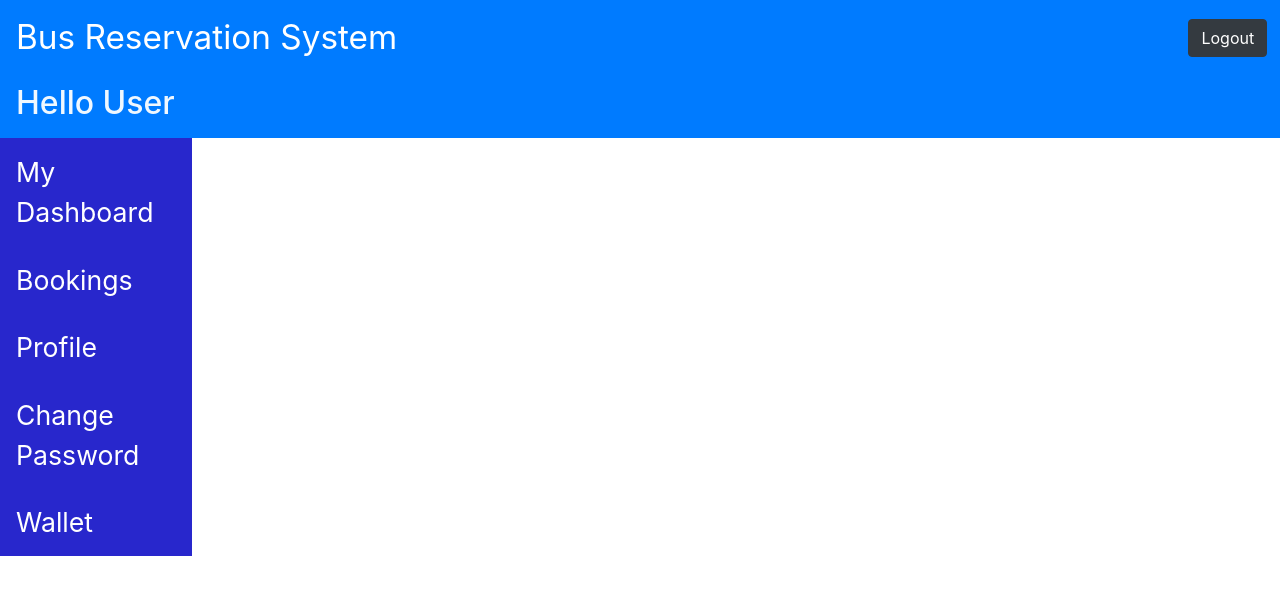
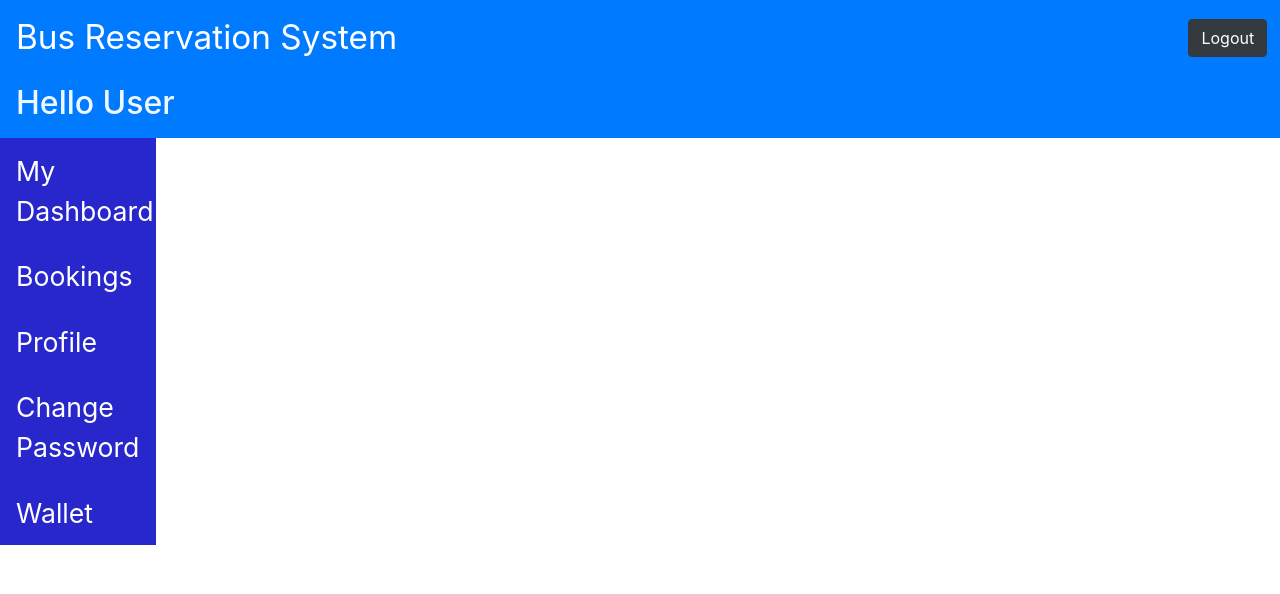
Before and after one commit to NakulSambareLTI/BusReservationProjectFrontend, an Angular app: page /dashboard in a window 1280 px wide. Shown: the top 594 px of the page. Built offline with nearby package versions, Linux system fonts and the light colour scheme.

Commit message:
MyBookings design changes

```diff
--- a/src/app/my-dashboard/my-dashboard.component.css
+++ b/src/app/my-dashboard/my-dashboard.component.css
@@ -22,8 +22,8 @@ button.loginStyle
 
 .verticalStyle
 {
-  width: 15%;
-  height: 100%;
+  width: 25%;
+
   background-color: #2827CC;
 
 }
@@ -53,3 +53,10 @@ button.loginStyle
 a:hover {
   background-color:#120E43;
 }
+
+.MyDashboard{
+  width: 500px;
+  margin-right: 20%;
+  align-items: center;
+  justify-content: center;
+}
--- a/src/app/my-dashboard/my-dashboard.component.html
+++ b/src/app/my-dashboard/my-dashboard.component.html
@@ -34,7 +34,8 @@
       </ul>
   </div>
 </nav>
-
+<div class="row">
+<div class="col" >
   <div class="">
     <ul class="nav  flex-column  verticalStyle">
         <li class="nav-item verticalNavStyle">
@@ -54,22 +55,29 @@
         </li>
     </ul>
   </div>
-
+</div>
+<div class="col">
   <div *ngIf="buttonStatus">
 
     <div class="MyDashboard">
-      <h1 style="color: black">
+        <h1 style="color: black; " >
             Up-Comming Bookings
 
         </h1>
         <div *ngFor="let b of MyBookings">
-        <p style="margin-left: 1%;">{{b.Source}} --> {{b.Destination}}</p>
-        <button style="margin-left: 1%;" type="button" class="btn btn-primary mr-5" href="#">Cancel</button>
-        <button style="margin-left: 1%;" type="button" class="btn btn-primary" href="#">Print</button>
+          <p style="margin-left: 0%;">{{b.Source}} --> {{b.Destination}}</p>
+          <button style="margin-left: 0%;" type="button" class="btn btn-primary mr-5" href="#">Cancel</button>
+          <button style="margin-left: 0%;" type="button" class="btn btn-primary" href="#">Print</button>
         </div>
 
     </div>
   </div>
+
+</div>
+</div>
+
+
+
 
 <!--
 <div class="vertical-menu">
```
Lines whose indentation alone changed are shown as unchanged.
